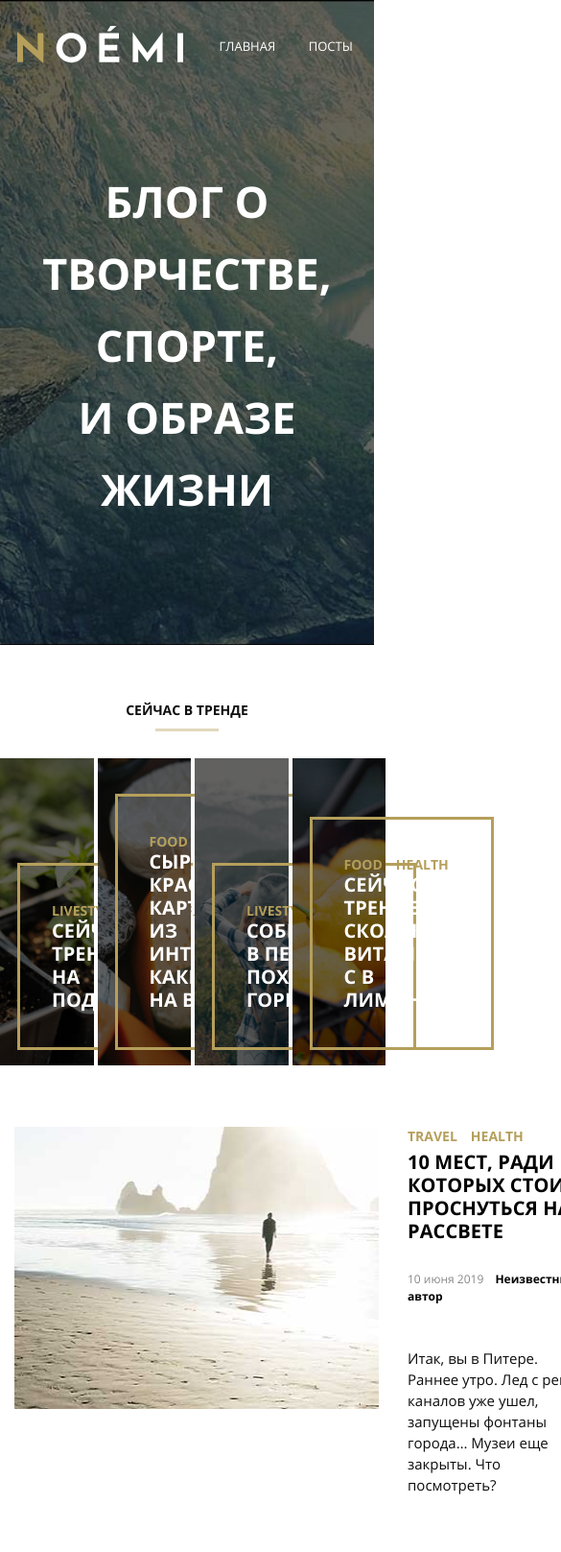
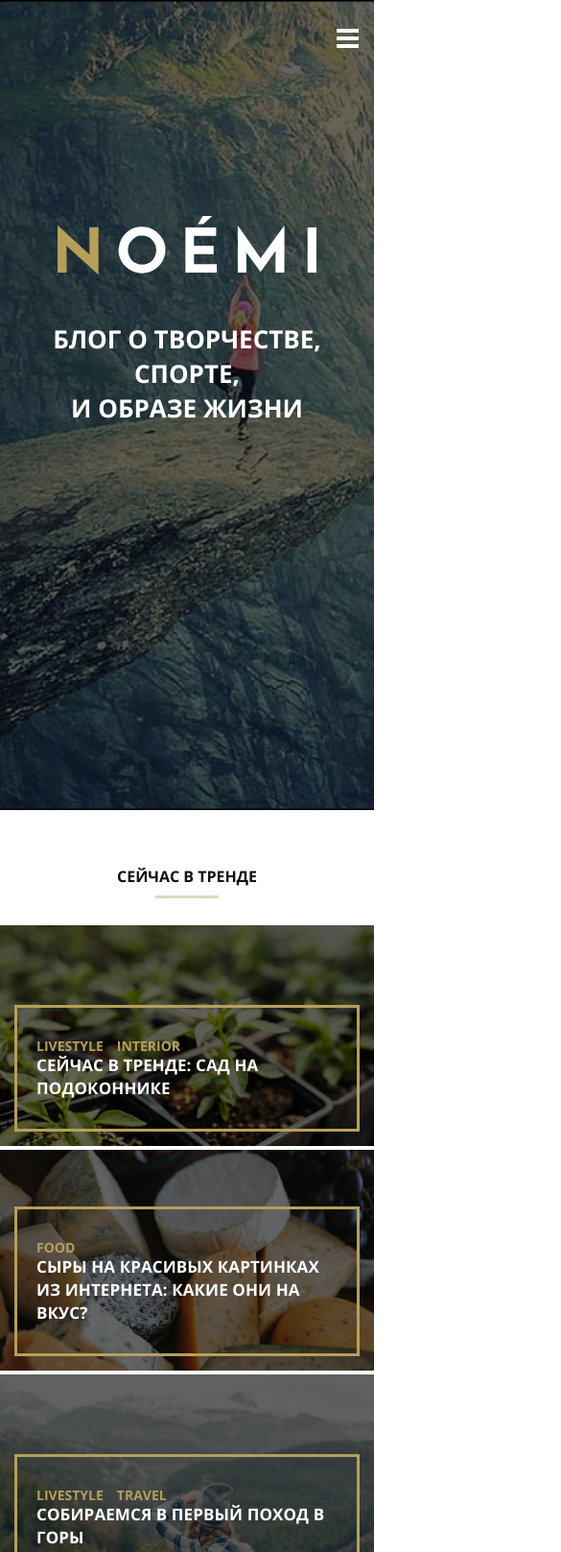
Before and after one commit to MarkinAO/final-work-2, a plain HTML site: page index.html in a window 390 px wide. Shown: the top 1617 px of the page at 96% size, 585 px wide, since content can reach past the window. Drawn offline with Linux system fonts and the light colour scheme; files whose address does not match are found by name.

Commit message:
+tablet +mobile

```diff
--- a/index.html
+++ b/index.html
@@ -11,7 +11,6 @@
 	<!-- Шапка сайта -->
 	<header class="header">
 		<div class="header-wrapper">
-			<div class="header__flex-box-top">
 			<a class="header__logo" href="#0">
 				<img src="svg/noemi-logo.svg" alt="Логотип NOEMI">
 			</a>
@@ -40,6 +39,7 @@
 				</ul>
 			</nav>
 
+			<div class="burger-wrap">
 				<div class="burger">
 					<div class="burger-line"></div>
 				</div>
--- a/styles/style.css
+++ b/styles/style.css
@@ -138,21 +138,17 @@ body {
 }
 
 .header-wrapper {
+    display: flex;
+    justify-content: space-between;
+    align-items: center;
+    flex-wrap: wrap;
     max-width: 1200px;
     padding: 25px 15px;
     margin: auto;
 }
 
-.header__flex-box-top {
-    position: relative;
-    display: flex;
-    justify-content: space-between;
-    align-items: center;
-}
-
 .header__logo {
-    min-width: 179px;
-    padding: 2px 3px;
+    width: 180px;
 }
 
 /* Навигация */
@@ -211,13 +207,10 @@ main {
 
 .post-list__card-category {
     display: flex;
+    flex-wrap: wrap;
     gap: 14px;
     margin: 0;
     padding: 0;
-}
-
-.post-list__card-category li {
-    display: inline;
 }
 
 .post-list__card-category-link {
@@ -370,7 +363,6 @@ main {
     margin-top: 60px;
     width: 100%;
     height: 164px;
-    padding: 0 8px 0 0;
 }
 
 .side-bar__subscribe input {
@@ -630,11 +622,15 @@ main {
 
 
 
-/* Tablet */
+/*************** Tablet **************/
+.burger-wrap {
+    display: none;
+    justify-content: flex-end;
+    flex-basis: 30%;
+}
+
 .burger {
-    display: none;
     position: relative;
-    margin-right: 35px;
     width: 23px;
     height: 20px;
 }
@@ -668,8 +664,12 @@ main {
 
 @media (min-width: 641px) and (max-width: 1200px) {
     /* Шапка сайта */
-    .burger {
-        display: block;
+    .header-wrapper {
+        padding: 50px 35px;
+    }
+
+    .burger-wrap {
+        display: flex;
     }
 
     .header__nav {
@@ -732,3 +732,114 @@ main {
         font-size: 18px;
     }
 }
+
+
+
+/*************** Mobile **************/
+@media (max-width: 640px) {
+    /* Шапка сайта */
+    .header {
+        min-height: 100vh;
+        background-position: 35%;
+    }
+
+    .header-wrapper {
+        flex-direction: column;
+        justify-content: flex-start;
+        min-height: 100vh;
+        padding: 30px 16px;
+    }
+
+    .header__logo {
+        width: 270px;
+    }
+
+    .burger-wrap {
+        display: flex;
+        align-self: flex-end;
+        order: -1;
+        margin-bottom: 175px;
+    }
+
+    .header__nav {
+        display: none;
+    }
+
+    .header-text {
+        margin-top: 45px;
+        font-size: 26px;
+        line-height: 36px;
+    }
+
+    /* Заголовки для всех блоков */
+    .side-bar__header {
+        font-size: 16px;
+    }
+
+    /* Сейчас в тренде */
+    .trends_wrapper {
+        flex-direction: column;
+    }
+
+    .trends_card {
+        width: 100%;
+        padding: 15px;
+        min-height: 230px;
+    }
+
+    .trends_card-title {
+        padding: 30px 20px;
+    }
+
+    /* Основной контент */
+    .main-wrapper {
+        flex-direction: column;
+        padding: 0 15px;
+    }
+
+    .post-list__card-header {
+        font-size: 17px;
+    }
+
+    .post-list {
+        max-width: 100%;
+    }
+
+    .post-list__card {
+        flex-wrap: wrap;
+    }
+
+    .post-list__card img {
+        max-width: 100%;
+    }
+
+    .post-list__card-content {
+        margin: 16px 0 0 0;
+    }
+
+    /* Боковая панель */
+    .side-bar {
+        width: 100%;
+    }
+
+    .side-bar__search {
+        display: flex;
+    }
+
+    .side-bar__search label {
+        flex-grow: 1;
+    }
+
+    /* Наши изделия */
+    .shop {
+        margin-top: 45px;
+    }
+
+    .shop-wrap {
+        flex-wrap: wrap;
+    }
+
+    .shop_content {
+        padding: 55px 20px 25px;
+    }
+}
```
Lines whose indentation alone changed are shown as unchanged.
